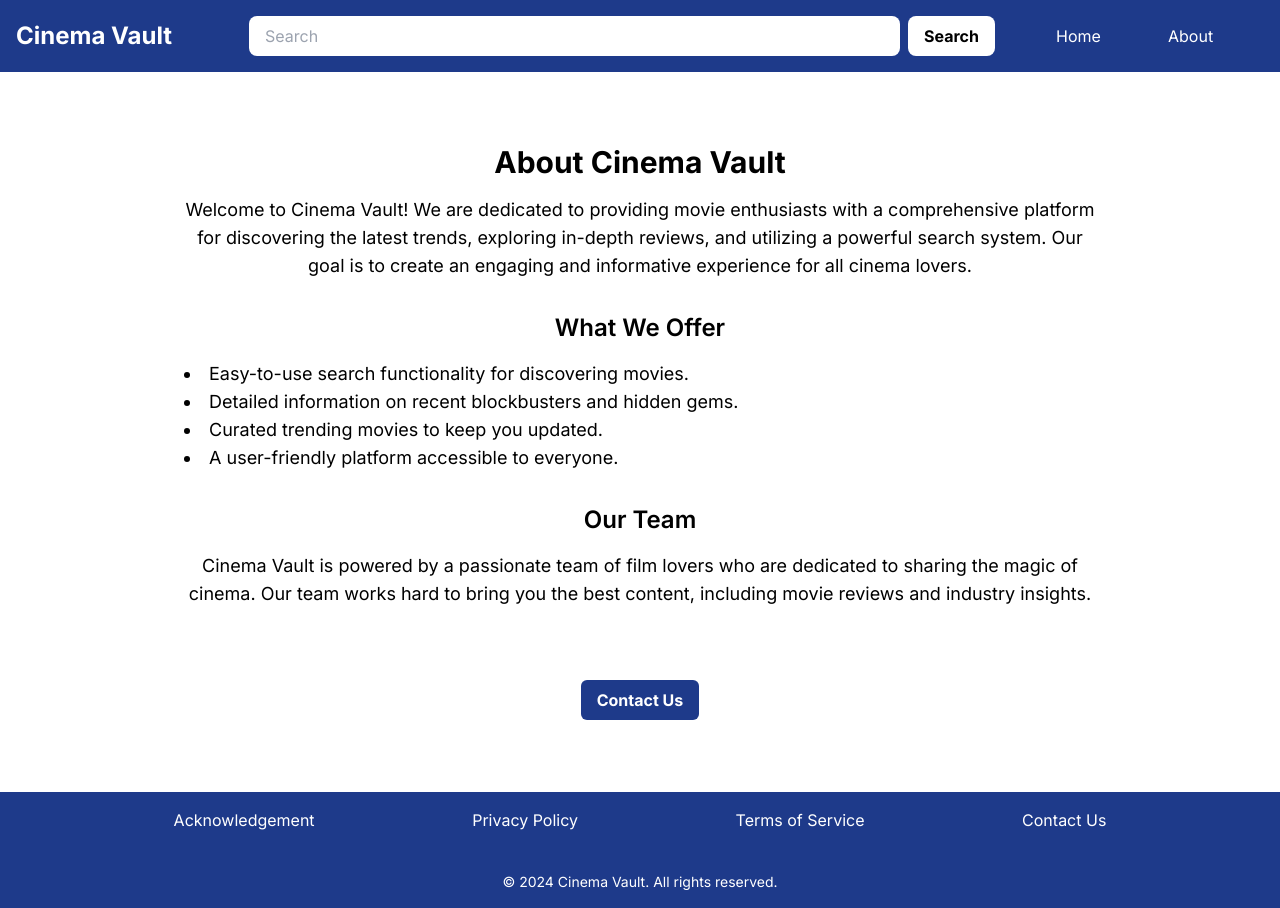
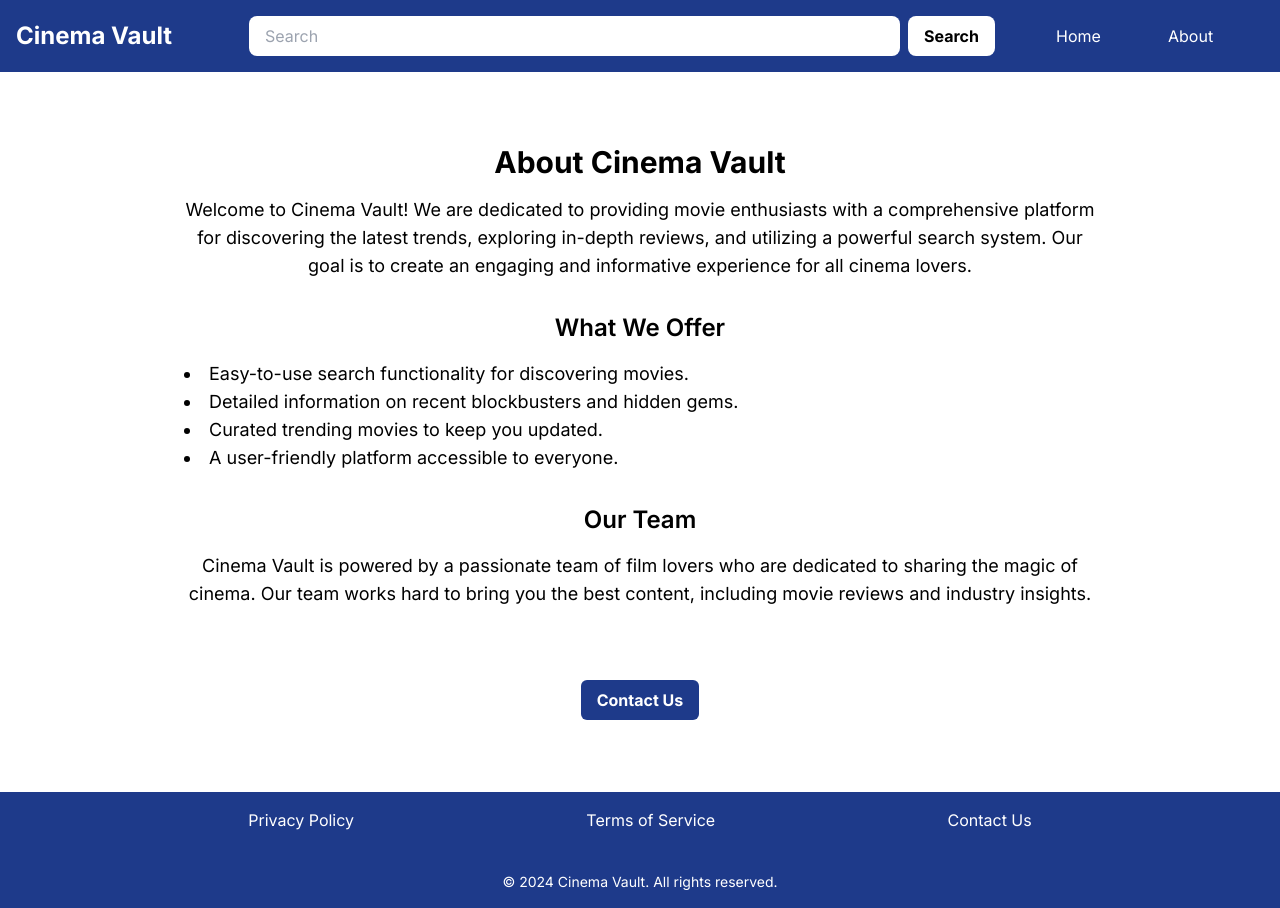
Before and after one commit to kshitij-tagra/cprg306-project, a Next.js app: page /about in a window 1280 px wide. Built offline with nearby package versions, Linux system fonts and the light colour scheme.

Commit message:
Deleted option for 'Acknowledgement' page.

```diff
--- a/app/components/footer.js
+++ b/app/components/footer.js
@@ -6,9 +6,6 @@ export default function Footer() {
   return (
     <footer className="bg-blue-900 mt-10 p-4 w-full text-center text-white">
       <div className="flex justify-evenly items-center">
-        <Link href="/acknowledgement">
-          <p className="hover:text-gray-400">Acknowledgement</p>
-        </Link>
         <Link href="/privacy-policy">
           <p className="hover:text-gray-400">Privacy Policy</p>
         </Link>
```
